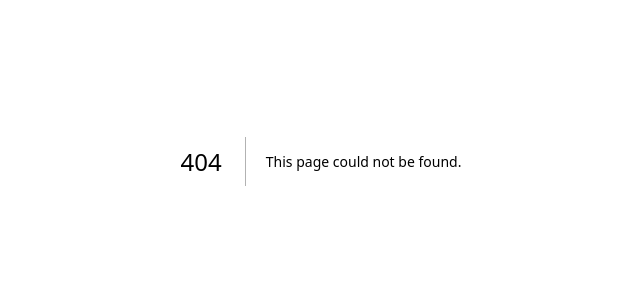
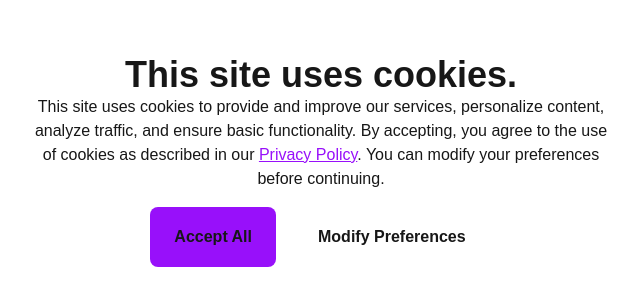
Before and after one commit to RafaeloxMC/jscollection, a Next.js app: page /demo/anne in a window 1280 px wide. Before the commit this address had no page. Shown: the part 239-544 px from the top of the page, without its empty margins (319-959 px from the left). Built offline with nearby package versions, Linux system fonts and the light colour scheme.

Commit message:
Add demo for anne screamer

```diff
--- /dev/null
+++ b/src/app/demo/anne/page.tsx
@@ -0,0 +1,70 @@
+"use client";
+
+import { useRef, useState } from "react";
+
+function AnneDemo() {
+	const [isJs, setJs] = useState(false);
+	const videoRef = useRef<HTMLVideoElement>(null);
+	const handleClick = (): void => {
+		setJs(true);
+
+		requestAnimationFrame(() => {
+			const v = videoRef.current;
+			if (!v) return;
+			v.volume = 1;
+			v.currentTime = 0;
+			const playPromise = v.play();
+			if (playPromise?.catch)
+				playPromise.catch(() => {
+					if (window) window.location.reload();
+				});
+		});
+	};
+	return (
+		<>
+			<video
+				ref={videoRef}
+				src="/videos/js/anne.mp4"
+				preload="auto"
+				style={{ display: isJs ? "block" : "none" }}
+				className="fixed inset-0 w-full h-full object-cover"
+			/>
+			{!isJs && (
+				<div className="flex flex-col justify-center items-center h-screen">
+					<h1 className="text-4xl font-extrabold">
+						This site uses cookies.
+					</h1>
+					<p className="max-w-xl text-center">
+						This site uses cookies to provide and improve our
+						services, personalize content, analyze traffic, and
+						ensure basic functionality. By accepting, you agree to
+						the use of cookies as described in our{" "}
+						<span
+							onClick={handleClick}
+							className="text-purple-600 underline cursor-pointer hover:text-purple-500"
+						>
+							Privacy Policy
+						</span>
+						. You can modify your preferences before continuing.
+					</p>
+					<div className="flex flex-row gap-4 mt-4">
+						<button
+							className="px-6 py-4 font-bold rounded-lg bg-purple-600 hover:bg-purple-500 transition-colors cursor-pointer"
+							onClick={handleClick}
+						>
+							Accept All
+						</button>
+						<button
+							className="px-6 py-4 font-bold rounded-lg border-2 border-white bg-transparent hover:bg-white/20 transition-colors cursor-pointer"
+							onClick={handleClick}
+						>
+							Modify Preferences
+						</button>
+					</div>
+				</div>
+			)}
+		</>
+	);
+}
+
+export default AnneDemo;
```
Also changed, not shown: 1 other file (tests, documents, lock files or other folders).
